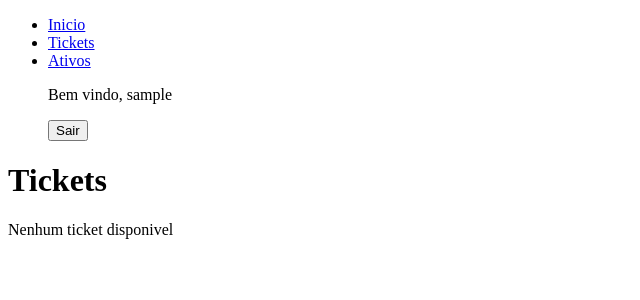
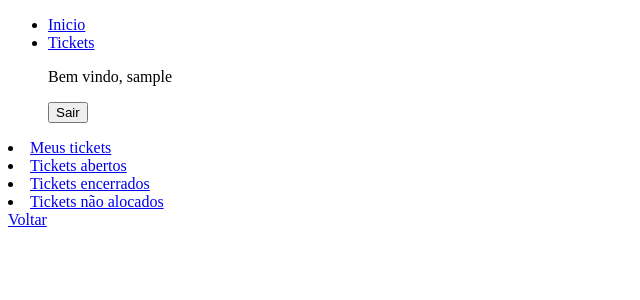
Before and after one commit to mtdecarvalho/pydesk, a Django app: page /pydesk/tickets/ in a window 1280 px wide. Shown: the top 300 px of the page, without its empty margins (0-640 px from the left). Run offline with Django 5.2, Linux system fonts and the light colour scheme; the visitor is signed in with stand-in values (Sample User, id 1); data that the repository does not hold is empty.

Commit message:
ADD: - Criação de tickets por usuários - Encerramento de tickets por técnicos - Formulário de criação e encerramento de ticket - Permissões no modelo de Tickets para distinguir entre técnicos e usuários comuns - Homepage de tickets, servindo como uma base genérica para templates relacionados - Lista de tickets genérica que pode ser ajustada nas views - Autenticação necessária para acessar páginas de tickets
REM:
- Ativos

```diff
--- a/pydesk/tickets/admin.py
+++ b/pydesk/tickets/admin.py
@@ -1,7 +1,6 @@
 from django.contrib import admin
-from .models import Ativo, Ticket, Comentario
+from .models import Ticket, Comentario
 
 # Register your models here.
-admin.site.register(Ativo)
 admin.site.register(Ticket)
 admin.site.register(Comentario)
--- a/pydesk/tickets/templates/base.html
+++ b/pydesk/tickets/templates/base.html
@@ -25,7 +25,6 @@
                 <ul class="sidebar-nav">
                 <li><a href="{% url 'index' %}">Inicio</a></li>
                 <li><a href="{% url "tickets" %}">Tickets</a></li>
-                <li><a href="{% url "ativos" %}">Ativos</a></li>
                 {% if user.is_authenticated %}
                 <p>Bem vindo, {{ user.username }}</p>
                 <form id="logout-form" method="post" action="{% url 'logout' %}">
@@ -38,6 +37,7 @@
                 </ul>
             {% endblock %}
             </div>
+            <div class="navbar">{% block navbar %}{% endblock %}</div>
             <div class="col-sm-10 ">{% block conteudo %}{% endblock %}</div>
         </div>
         </div>
--- a/pydesk/tickets/templates/index.html
+++ b/pydesk/tickets/templates/index.html
@@ -14,6 +14,5 @@
         <li><strong>Total de tickets abertos:</strong> {{ qtd_tickets_abertos }}</li>
         <li><strong>Total de tickets encerrados:</strong> {{ qtd_tickets_encerrados }}</li>
         <li><strong>Total de tickets cancelados:</strong> {{ qtd_tickets_cancelados }}</li>
-        <li><strong>Total de ativos:</strong> {{ qtd_ativos }}</li>
     </ul>
 {% endblock conteudo %}
--- a/pydesk/tickets/templates/ticket_detail.html
+++ b/pydesk/tickets/templates/ticket_detail.html
@@ -6,6 +6,12 @@
 
 {% block conteudo %}
     <a href="{% url "tickets" %}">Voltar</a>
+    {% if perms.tickets.pode_encerrar and ticket.estado != "EN" %}
+    <a href="{% url "encerrar_ticket" ticket.pk %}">Encerrar ticket</a>
+    {% endif %}
+    {% if perms.tickets.pode_encerrar and ticket.estado != "EN" and ticket.tecnico == None %}
+    <a href="">Alocar ticket a mim</a>
+    {% endif %}
     <h1>{{ ticket.id }}</h1>
     <li>
         <ul>Aberto em: {{ ticket.data_criacao }}</ul>
--- /dev/null
+++ b/pydesk/tickets/templates/tickets_home.html
@@ -0,0 +1,13 @@
+{% extends "base.html" %}
+
+{% block navbar %}
+<div id="navbar">
+    <li><a href="{% url "meus_tickets" %}">Meus tickets</a></li>
+    {% if perms.tickets.pode_encerrar %}
+    <li><a href="{% url "tickets_abertos" %}">Tickets abertos</a></li>
+    <li><a href="{% url "tickets_encerrados" %}">Tickets encerrados</a></li>
+    <li><a href="{% url "tickets_nao_alocados" %}">Tickets não alocados</a></li>
+    {% endif %}
+</div>
+<a href="{% url "tickets" %}">Voltar</a>
+{% endblock navbar %}
--- a/pydesk/tickets/urls.py
+++ b/pydesk/tickets/urls.py
@@ -3,9 +3,13 @@ from tickets import views
 
 urlpatterns = [
     path('', views.index, name="index"),
-    path('tickets/', views.TicketListView.as_view(), name="tickets"),
+    path('tickets/', views.TicketsHomeView, name="tickets"),
+    path('tickets/meus_tickets', views.MeusTicketsView, name="meus_tickets"),
+    path('tickets/encerrados', views.TicketsEncerradosView, name="tickets_encerrados"),
+    path('tickets/abertos', views.TicketsAbertosView, name="tickets_abertos"),
+    path('tickets/nao_alocados', views.TicketsNaoAlocadosView, name="tickets_nao_alocados"),
+    path('tickets/criar', views.CriarTicketView, name="criar_ticket"),
     #path('tickets/<int:pk>', views.TicketDetailView.as_view(), name="ticket-detail"),
-    path('tickets/<int:pk>', views.TicketDetailView, name="ticket-detail"),
-    path('ativos/', views.AtivoListView.as_view(), name="ativos"),
-    path('ativos/<uuid:pk>', views.AtivoDetailView.as_view(), name="ativo-detail"),
+    path('tickets/<int:pk>/', views.TicketDetailView, name="ticket-detail"),
+    path('tickets/<int:pk>/encerrar', views.EncerrarTicketView, name="encerrar_ticket"),
 ]
--- a/pydesk/tickets/views.py
+++ b/pydesk/tickets/views.py
@@ -1,17 +1,77 @@
+from datetime import datetime
+
 from django.shortcuts import get_object_or_404, redirect, render
 from django.views import generic
 
-from .forms import ComentarioForm
-from .models import Ticket, Ativo, Comentario
+from .forms import ComentarioForm, CriarTicketForm, EncerrarTicketForm
+from .models import Ticket, Comentario
+
+from django.contrib.auth.decorators import login_required, permission_required
 
 # Create your views here.
 
 class TicketListView(generic.ListView):
     model = Ticket
 
+@login_required
+def TicketsHomeView(request):
+    return render(request, "tickets_home.html")
+
+@login_required
+def MeusTicketsView(request):
+    lista_tickets = Ticket.objects.filter(tecnico=request.user).filter(estado="AB")
+
+    context = {
+        "lista_tickets": lista_tickets,
+        "titulo": "Pydesk - Meus Tickets",
+        "aba": "Meus Tickets"
+    }
+
+    return render(request, "lista_tickets_generica.html", context=context)
+
+@login_required
+@permission_required('tickets.pode_encerrar')
+def TicketsEncerradosView(request):
+    lista_tickets = Ticket.objects.filter(estado="EN")
+
+    context = {
+        "lista_tickets": lista_tickets,
+        "titulo": "Pydesk - Tickets Encerrados",
+        "aba": "Tickets Encerrados"
+    }
+
+    return render(request, "lista_tickets_generica.html", context=context)
+
+@login_required
+@permission_required('tickets.pode_encerrar')
+def TicketsAbertosView(request):
+    lista_tickets = Ticket.objects.filter(estado="AB")
+
+    context = {
+        "lista_tickets": lista_tickets,
+        "titulo": "Pydesk - Tickets Abertos",
+        "aba": "Tickets Abertos"
+    }
+
+    return render(request, "lista_tickets_generica.html", context=context)
+
+@login_required
+@permission_required('tickets.pode_encerrar')
+def TicketsNaoAlocadosView(request):
+    lista_tickets = Ticket.objects.filter(tecnico=None)
+
+    context = {
+        "lista_tickets": lista_tickets,
+        "titulo": "Pydesk - Tickets Não Alocados",
+        "aba": "Tickets Não Alocados"
+    }
+
+    return render(request, "lista_tickets_generica.html", context=context)
+
 # class TicketDetailView(generic.DetailView):
 #     model = Ticket
 
+@login_required
 def TicketDetailView(request, pk):
     ticket = get_object_or_404(Ticket, pk=pk)
 
@@ -38,11 +98,61 @@ def TicketDetailView(request, pk):
 
     return render(request, "ticket_detail.html", context=context)
 
-class AtivoListView(generic.ListView):
-    model = Ativo
+@login_required
+@permission_required('tickets.pode_cancelar')
+def CriarTicketView(request):
+    if request.method == 'POST':
+        form = CriarTicketForm(request.POST)
 
-class AtivoDetailView(generic.DetailView):
-    model = Ativo
+        if form.is_valid():
+            categoria = form.cleaned_data['categoria']
+            prioridade = form.cleaned_data['prioridade']
+            titulo = form.cleaned_data['titulo']
+            descricao = form.cleaned_data['descricao']
+
+            ticket = Ticket(categoria=categoria,
+                            prioridade=prioridade,
+                            titulo=titulo,
+                            descricao=descricao)
+
+            ticket.save()
+            return redirect(ticket.get_absolute_url())
+
+    else:
+        form = CriarTicketForm()
+
+    context = {
+        'form': form
+    }
+
+    return render(request, 'criar_ticket.html', context=context)
+
+@login_required
+@permission_required('tickets.pode_encerrar')
+def EncerrarTicketView(request, pk):
+    ticket = get_object_or_404(Ticket, pk=pk)
+
+    if request.method == 'POST':
+        form = EncerrarTicketForm(request.POST)
+
+        if form.is_valid():
+            solucao = form.cleaned_data['solucao']
+
+            ticket.solucao = solucao
+            ticket.estado = "EN"
+            ticket.data_encerramento = datetime.now()
+
+            ticket.save()
+            return redirect(ticket.get_absolute_url())
+
+    else:
+        form = EncerrarTicketForm()
+
+    context = {
+        'form': form
+    }
+
+    return render(request, 'encerrar_ticket.html', context=context)
 
 def index(request):
     '''Função de view da página de índice do PyDesk'''
@@ -52,14 +162,11 @@ def index(request):
     qtd_tickets_encerrados = Ticket.objects.all().filter(estado__exact="EN").count()
     qtd_tickets_cancelados = Ticket.objects.all().filter(estado__exact="CC").count()
 
-    qtd_ativos = Ativo.objects.all().count()
-
     context = {
         "qtd_tickets": qtd_tickets,
         "qtd_tickets_abertos": qtd_tickets_abertos,
         "qtd_tickets_encerrados": qtd_tickets_encerrados,
         "qtd_tickets_cancelados": qtd_tickets_cancelados,
-        "qtd_ativos": qtd_ativos
     }
 
     return render(request, "index.html", context=context)
```
Also changed, not shown: pydesk/tickets/forms.py (+13 -0 lines), pydesk/tickets/models.py (+6 -45 lines), pydesk/tickets/templates/criar_ticket.html (added, +13 -0 lines), pydesk/tickets/templates/encerrar_ticket.html (added, +13 -0 lines), pydesk/tickets/templates/lista_tickets_generica.html (added, +21 -0 lines), pydesk/tickets/templates/tickets/ativo_detail.html (deleted, +0 -9 lines), pydesk/tickets/templates/tickets/ativo_list.html (deleted, +0 -20 lines), pydesk/tickets/migrations/0004_ticket_solicitante.py (added), pydesk/tickets/migrations/0005_remove_ticket_ativo_alter_ticket_tecnico_and_more.py (added), pydesk/tickets/migrations/0006_alter_ticket_options.py (added), pydesk/tickets/migrations/0007_ativo_alter_ticket_options_remove_ticket_solicitante_and_more.py (added), pydesk/tickets/migrations/0008_remove_ticket_ativo_delete_ativo.py (added), pydesk/tickets/migrations/0009_alter_ticket_options.py (added).
